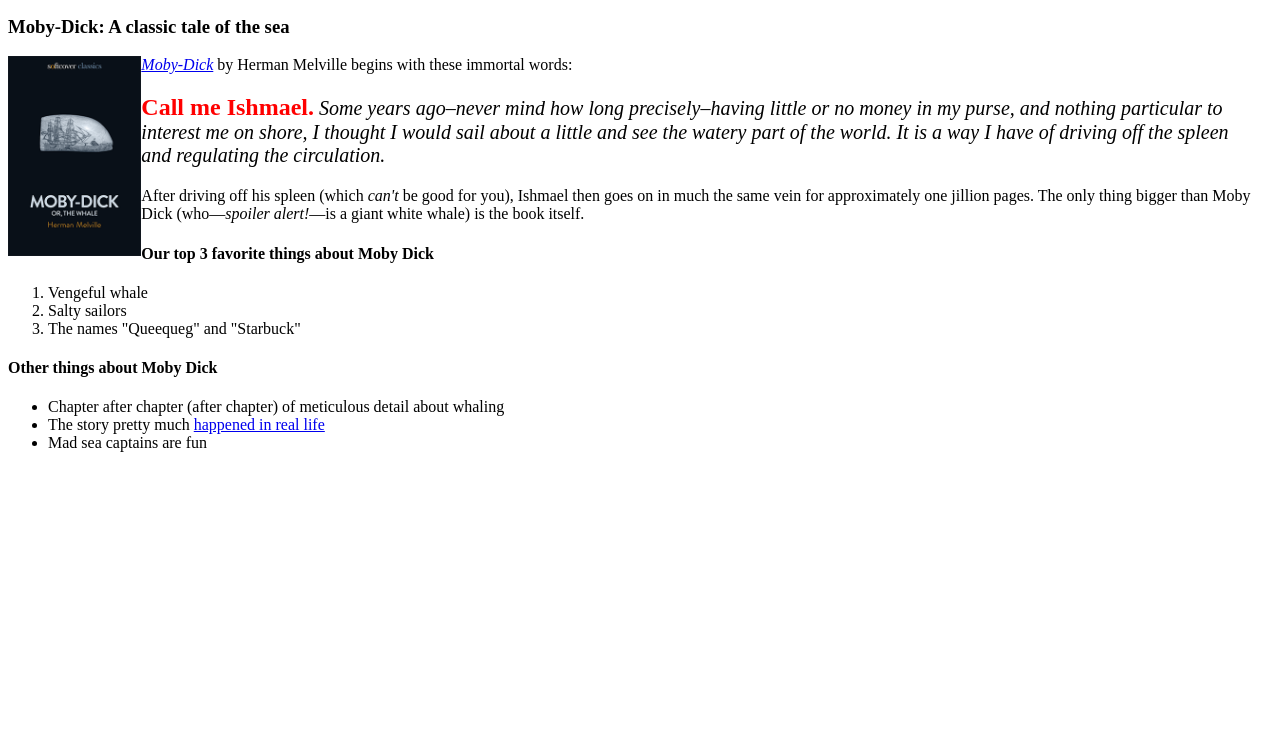
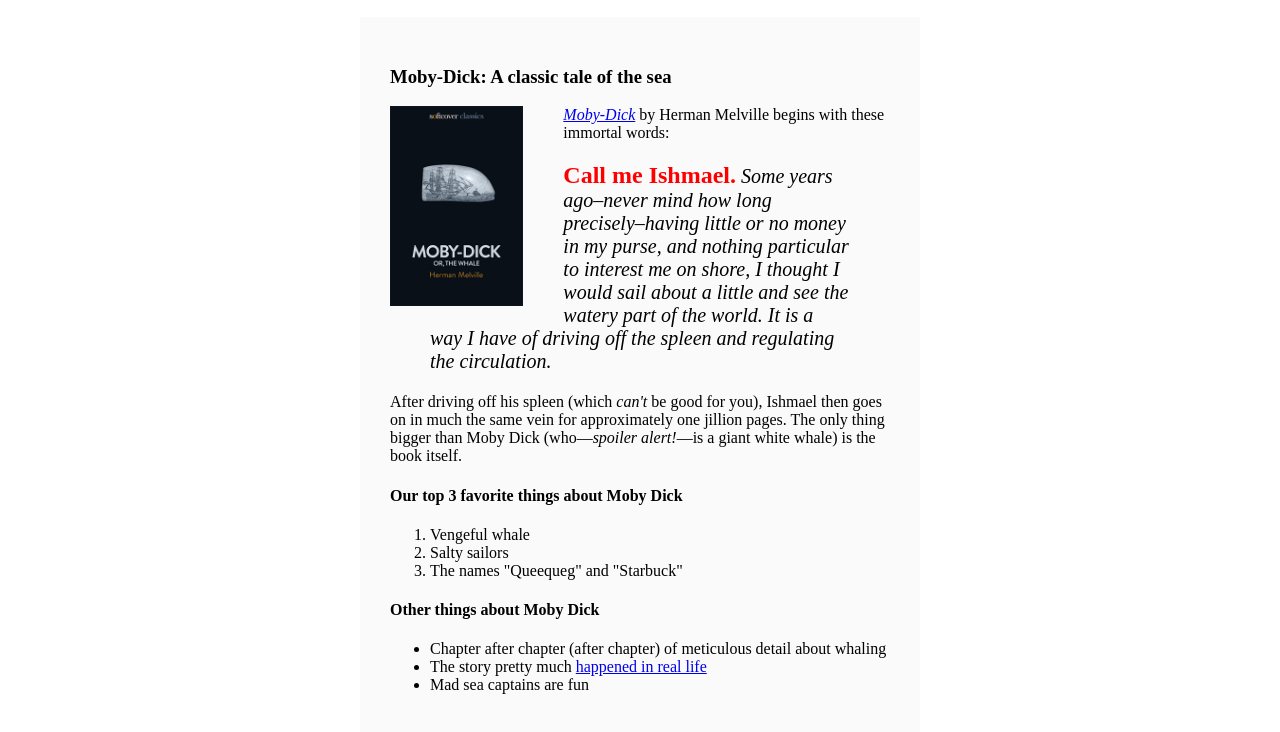
Before and after one commit to JediSloth/sample_website, a plain HTML site: page moby_dick.html in a window 1280 px wide. Shown: the part 610-1342 px from the top of the page. Before the commit the page ends 1078 px from the top, so only its background shows below. Drawn offline with Linux system fonts and the light colour scheme.

Commit message:
Add box styling to Moby Dick page

```diff
--- a/moby_dick.html
+++ b/moby_dick.html
@@ -34,11 +34,12 @@
       <img src="images/sperm_whales.jpg" alt="Sperm Whale" style="display: block; margin: 0 auto;">
     </a>
 
-    <div>
+    <div style="width: 500px; margin: 20px auto; padding: 30px;
+    background-color: #fafafa;">
 
       <h3>Moby-Dick: A classic tale of the sea</h3>
 
-      <a href="https://www.softcover.io/read/6070fb03/moby-dick" target="_blank"><img src="images/moby_dick.png" alt="Moby Dick" height="200px" style="float: left; display: block; margin: 0 auto;"></a>
+      <a href="https://www.softcover.io/read/6070fb03/moby-dick" target="_blank"><img src="images/moby_dick.png" alt="Moby Dick" height="200px" style="float: left; margin-right:40px;"></a>
 
       <p>
         <a href="https://www.softcover.io/read/6070fb03/moby-dick"
```
